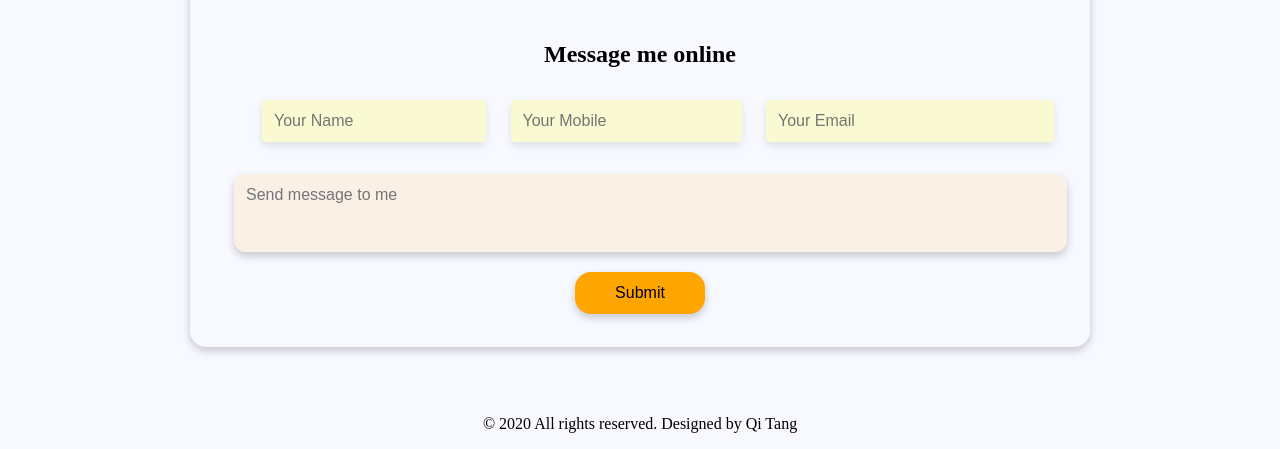
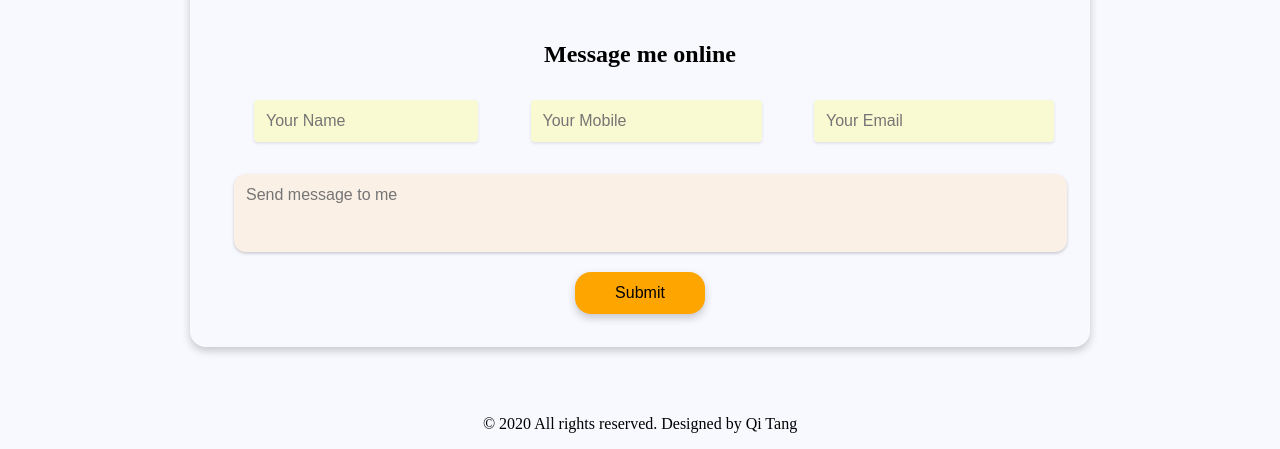
Before and after one commit to michael1157/michael1157.github.io, a plain HTML site: page contact.html in a window 1280 px wide. Shown: the part 466-915 px from the top of the page. Drawn offline with Linux system fonts and the light colour scheme.

Commit message:
bug fixed in contact page

```diff
--- a/style.css
+++ b/style.css
@@ -147,7 +147,7 @@ td{
   padding:0.75em;
   font-size: 1em;
   border-radius:0.25em;
-  box-shadow:0 0.25em 0.5em 0 rgba(0,0,0,0.1);
+  box-shadow:0 0.1em 0.2em 0 rgba(0,0,0,0.1);
   transition:0.4s linear;
 }
 .contact-info:hover{
@@ -156,11 +156,11 @@ td{
 #name{
   float:left;
   width:12.5em;
-  margin-left:3em;
+  margin-left:2.5em;
 }
 #email{
   float:right;
-  width:16.5em;
+  width:13.5em;
 }
 #message{
   position:relative;
@@ -172,7 +172,7 @@ td{
   font-size: 1em;
   resize:none;
   border-radius: 0.75em;
-  box-shadow:0 0.25em 0.5em 0 rgba(0,0,0,0.2);
+  box-shadow:0 0.1em 0.2em 0 rgba(0,0,0,0.2);
 }
 .edu-content,.exp-content{
   text-align: center;
```
